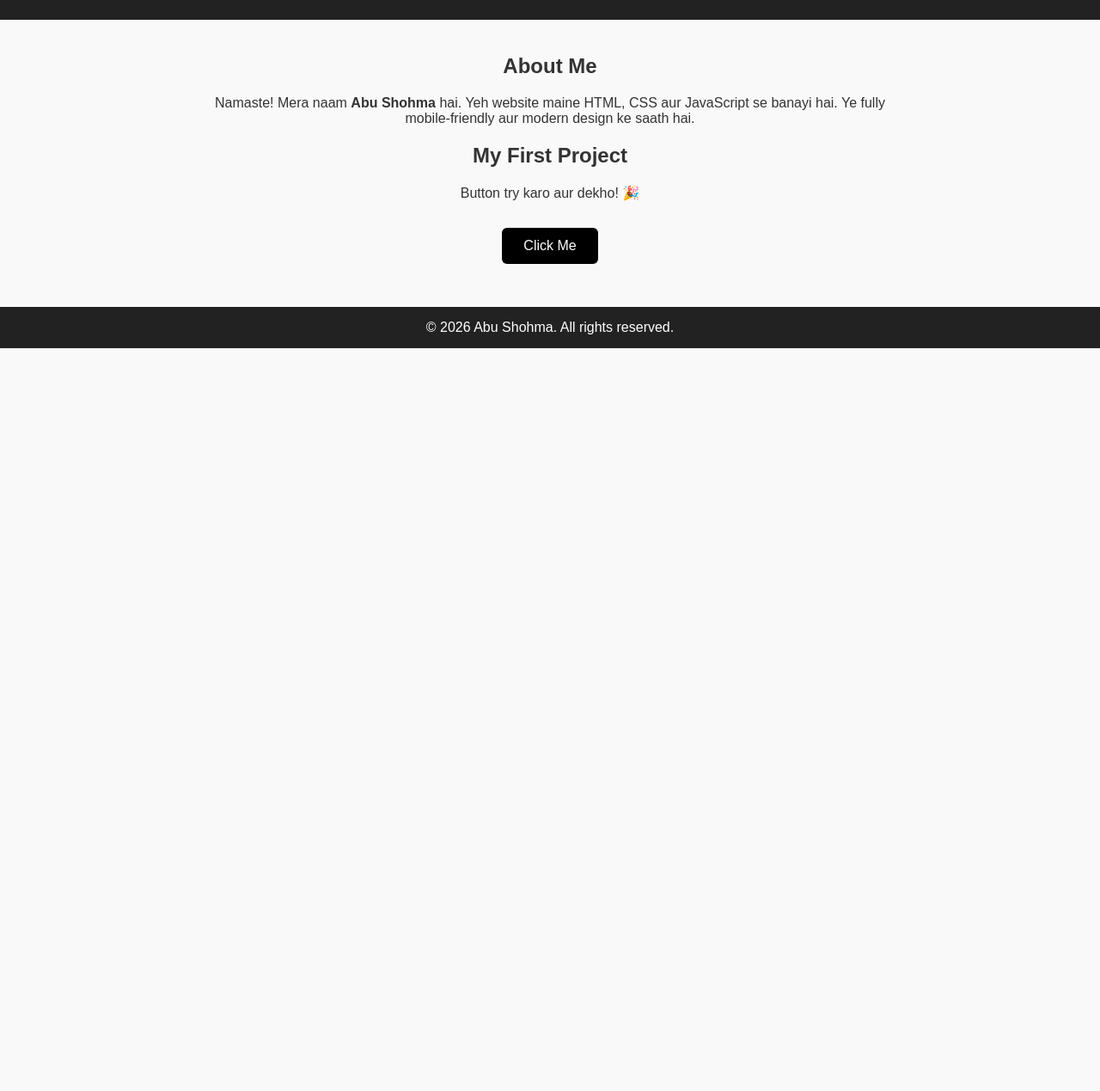
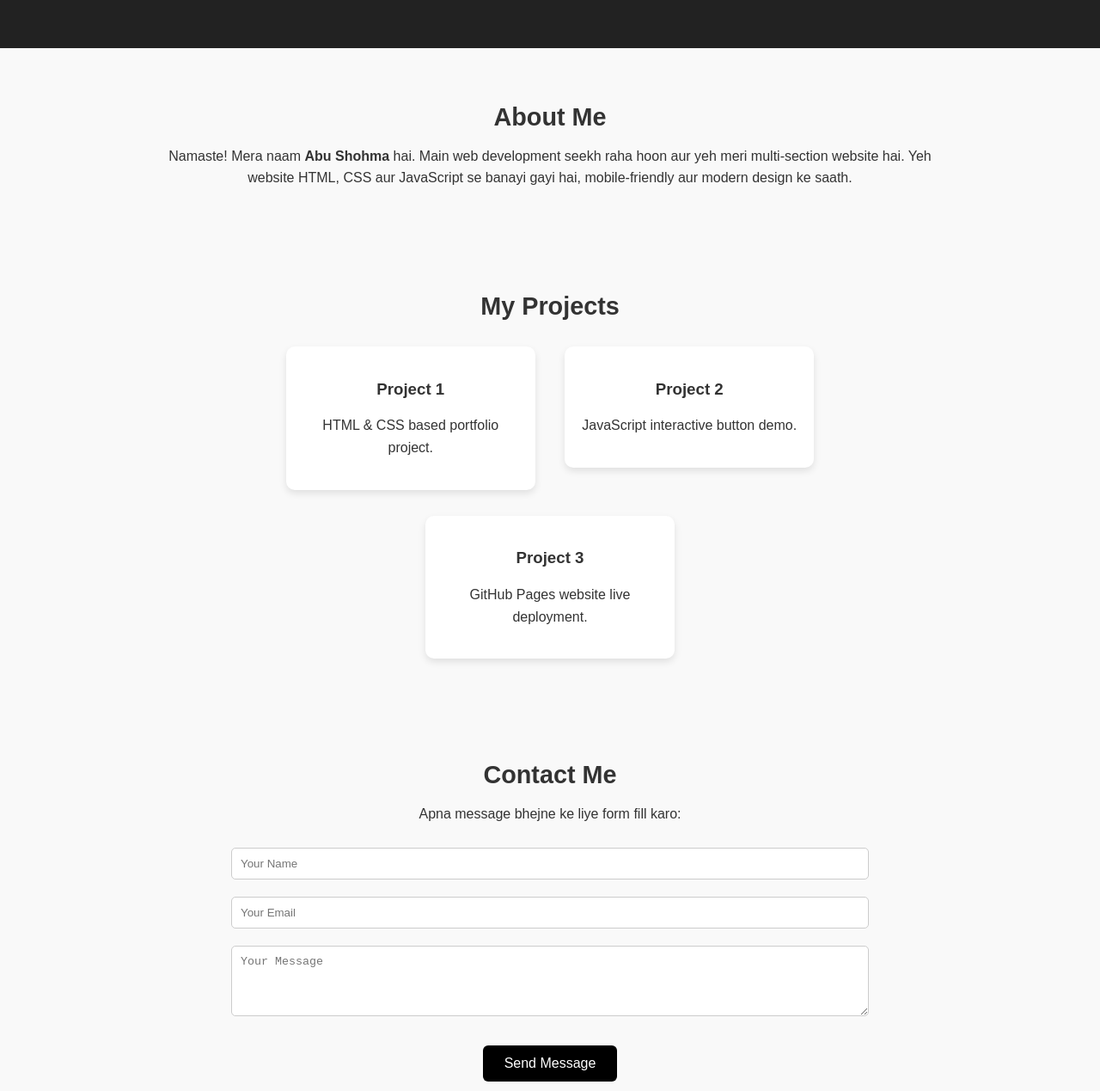
Before and after one commit to shohma867/My-website-, a plain HTML site: page index.html in a window 1280 px wide. Shown: the part 124-1393 px from the top of the page at 86% size. Before the commit the page ends 800 px from the top, so only its background shows below. Drawn offline with Linux system fonts and the light colour scheme.

Commit message:
Update SEO meta tags and improve content

```diff
--- a/index.html
+++ b/index.html
@@ -8,38 +8,53 @@
   <meta name="google-site-verification" content="ABCDEFG1234567" />
 
   <!-- SEO meta -->
-  <meta name="description" content="Abu Shohma ki pehli professional website. HTML, CSS aur JavaScript ka use karke mobile-friendly aur modern design.">
-  <meta name="keywords" content="Abu Shohma, website, HTML CSS JavaScript, mobile-friendly website, GitHub Pages">
+  <meta name="description" content="Abu Shohma ki multi-section professional website. HTML, CSS aur JavaScript se mobile-friendly design.">
+  <meta name="keywords" content="Abu Shohma, website, HTML CSS JavaScript, professional website, GitHub Pages">
   <meta name="author" content="Abu Shohma">
 
-  <title>Abu Shohma | Meri Website</title>
+  <title>Abu Shohma | Pro Website</title>
 
-  <!-- CSS Styling -->
   <style>
     body {
-      background-color: #f9f9f9;
-      font-family: 'Arial', sans-serif;
+      font-family: Arial, sans-serif;
       margin: 0;
       padding: 0;
-      text-align: center;
+      background: #f9f9f9;
       color: #333;
     }
 
     header {
       background-color: #222;
-      color: #fff;
-      padding: 30px 0;
+      color: white;
+      padding: 40px 0;
+      text-align: center;
     }
 
     header h1 {
       margin: 0;
-      font-size: 2em;
+      font-size: 2.2em;
+    }
+
+    header p {
+      font-size: 1.2em;
+      margin-top: 10px;
     }
 
     section {
-      padding: 20px;
-      max-width: 800px;
+      max-width: 900px;
       margin: auto;
+      padding: 40px 20px;
+      text-align: center;
+    }
+
+    h2 {
+      font-size: 1.8em;
+      margin-bottom: 15px;
+    }
+
+    p {
+      font-size: 1em;
+      line-height: 1.6;
     }
 
     .button {
@@ -51,53 +66,100 @@
       border-radius: 6px;
       cursor: pointer;
       transition: 0.3s;
-      margin-top: 15px;
+      margin-top: 20px;
     }
 
     .button:hover {
       background-color: #555;
     }
 
+    .card {
+      background: white;
+      padding: 20px;
+      margin: 15px;
+      border-radius: 10px;
+      box-shadow: 0px 4px 8px rgba(0,0,0,0.1);
+      display: inline-block;
+      width: 250px;
+      vertical-align: top;
+    }
+
     footer {
-      margin-top: 30px;
-      padding: 15px;
       background-color: #222;
-      color: #fff;
+      color: white;
+      padding: 20px 0;
+      text-align: center;
+      margin-top: 40px;
+    }
+
+    input, textarea {
+      width: 80%;
+      padding: 10px;
+      margin: 10px 0;
+      border-radius: 5px;
+      border: 1px solid #ccc;
     }
   </style>
 </head>
-
 <body>
 
   <header>
     <h1>Abu Shohma</h1>
-    <p>Meri Pehli Professional Website</p>
+    <p>Multi-section Professional Website</p>
   </header>
 
-  <section>
+  <!-- About Section -->
+  <section id="about">
     <h2>About Me</h2>
     <p>
       Namaste! Mera naam <strong>Abu Shohma</strong> hai.
-      Yeh website maine HTML, CSS aur JavaScript se banayi hai.
-      Ye fully mobile-friendly aur modern design ke saath hai.
+      Main web development seekh raha hoon aur yeh meri multi-section website hai.
+      Yeh website HTML, CSS aur JavaScript se banayi gayi hai, mobile-friendly aur modern design ke saath.
     </p>
+  </section>
 
-    <h2>My First Project</h2>
-    <p>
-      Button try karo aur dekho! 🎉
-    </p>
+  <!-- Projects Section -->
+  <section id="projects">
+    <h2>My Projects</h2>
+    <div class="card">
+      <h3>Project 1</h3>
+      <p>HTML & CSS based portfolio project.</p>
+    </div>
+    <div class="card">
+      <h3>Project 2</h3>
+      <p>JavaScript interactive button demo.</p>
+    </div>
+    <div class="card">
+      <h3>Project 3</h3>
+      <p>GitHub Pages website live deployment.</p>
+    </div>
+  </section>
 
-    <button class="button" onclick="showMessage()">Click Me</button>
+  <!-- Contact Section -->
+  <section id="contact">
+    <h2>Contact Me</h2>
+    <p>Apna message bhejne ke liye form fill karo:</p>
+    <form onsubmit="submitForm(event)">
+      <input type="text" name="name" placeholder="Your Name" required><br>
+      <input type="email" name="email" placeholder="Your Email" required><br>
+      <textarea name="message" rows="4" placeholder="Your Message" required></textarea><br>
+      <button class="button" type="submit">Send Message</button>
+    </form>
   </section>
 
   <footer>
-    &copy; 2026 Abu Shohma. All rights reserved.
+    &copy; 2026 Abu Shohma. All Rights Reserved.
   </footer>
 
   <script>
     function showMessage() {
       alert("Button kaam kar raha hai 🎉");
     }
+
+    function submitForm(e) {
+      e.preventDefault();
+      alert("Form submit ho gaya! 👍");
+    }
   </script>
 
 </body>
```
